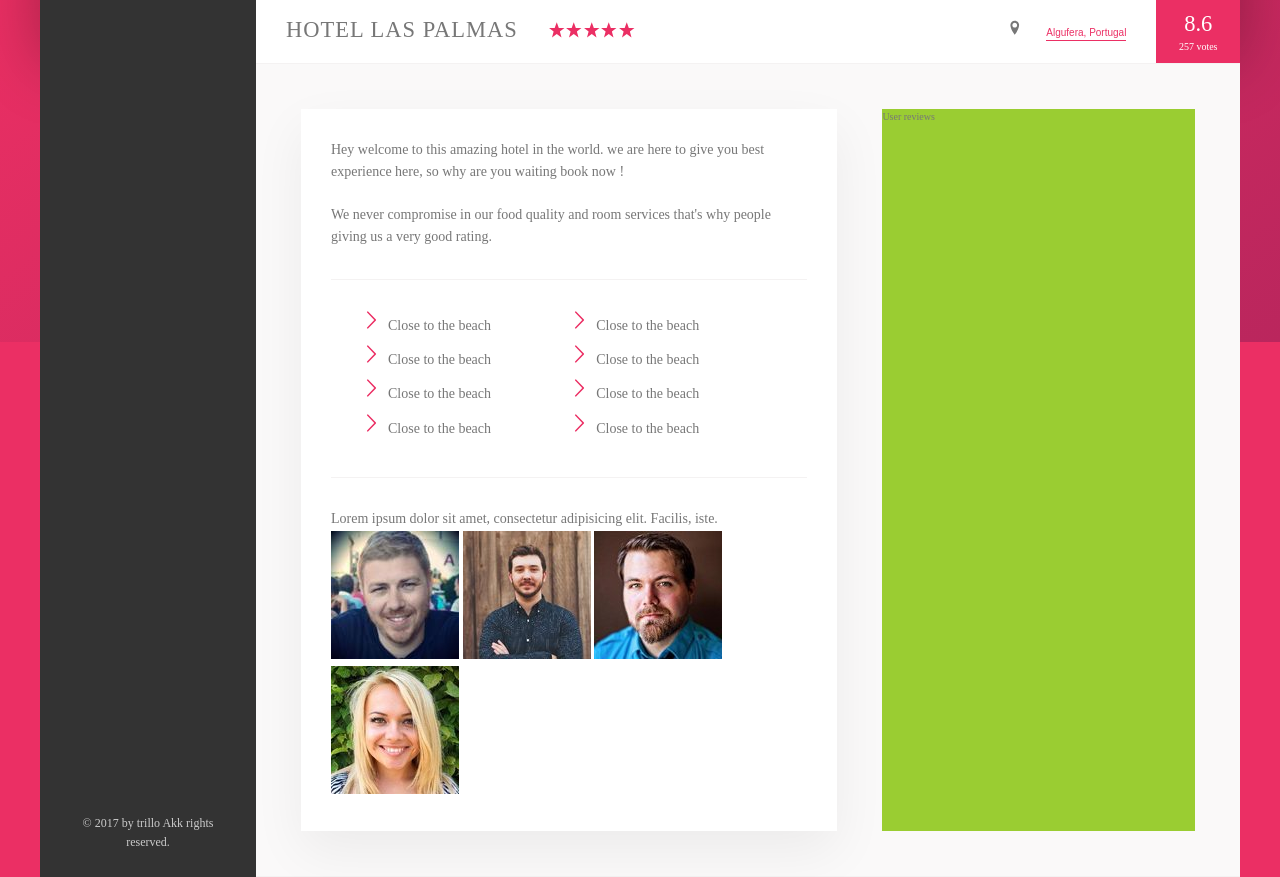
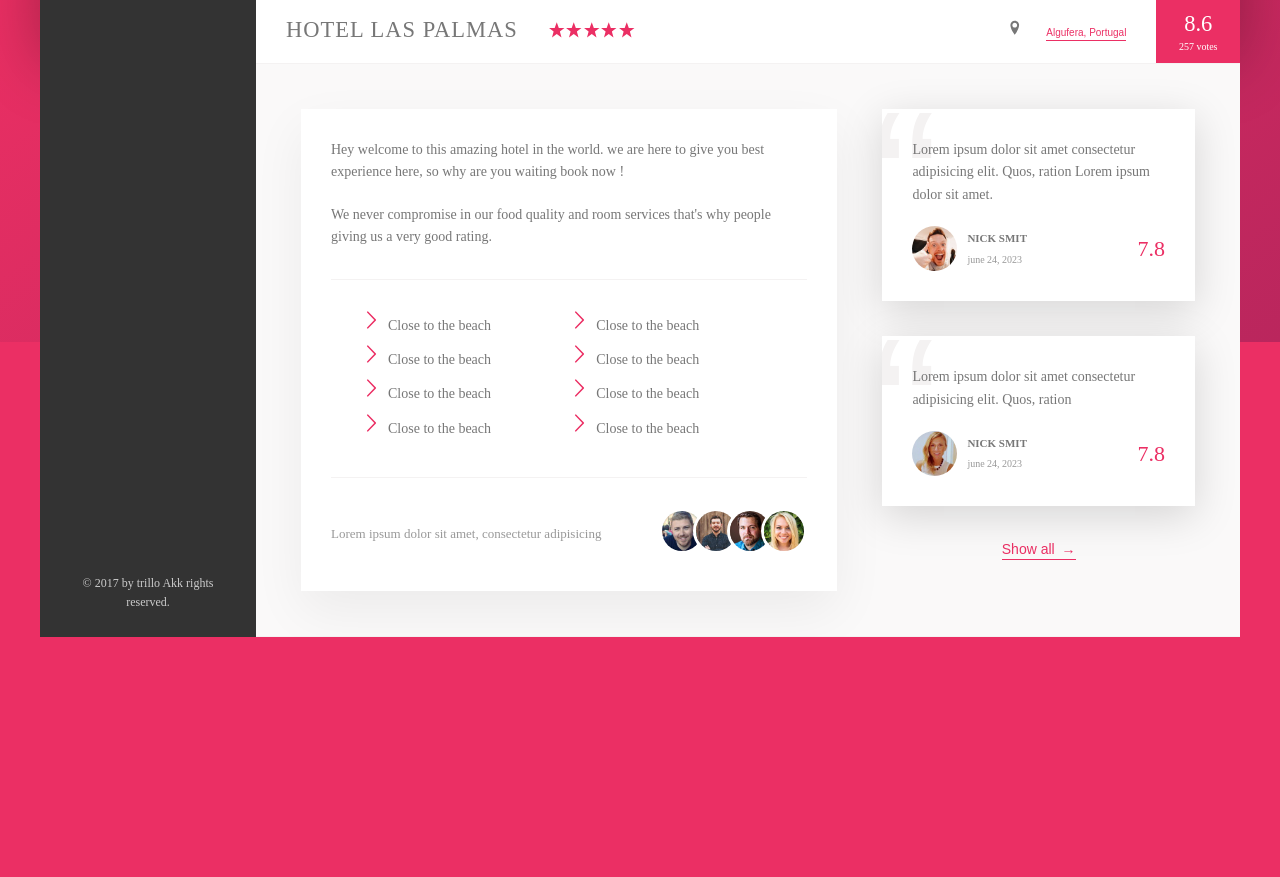
Before and after one commit to web-dev-sakib/Trillo, a website: page index.html in a window 1280 px wide. Shown: the part 538-1415 px from the top of the page. After the commit the page ends 1175 px from the top, so only its background shows below. Drawn offline with Linux system fonts and the light colour scheme.

Commit message:
making review section

```diff
--- a/index.html
+++ b/index.html
@@ -163,7 +163,7 @@
                             </ul>
                             <div class="recommend">
                                 <p class="recommend__count">
-                                    Lorem ipsum dolor sit amet, consectetur adipisicing elit. Facilis, iste.
+                                    Lorem ipsum dolor sit amet, consectetur adipisicing
                                 </p>
                                 <div class="recommend__friends">
                                     <img src="./img/user-3.jpg" alt="" class="recommend__photo">
@@ -175,7 +175,35 @@
                         </div>
 
                         <div class="user-reviews">
-                            User reviews
+                            <figure class="review">
+                                   <blockquote class="review__text">
+                                        Lorem ipsum dolor sit amet consectetur adipisicing elit. Quos, ration Lorem ipsum dolor sit amet.
+                                   </blockquote>
+                                   <figcaption class="review__user">
+                                        <img src="/img/user-1.jpg" alt="" class="review__photo">
+                                        <div class="review__user-box">
+                                            <p class="review__user-name">Nick smit</p>
+                                            <p class="review__user-date">june 24, 2023</p>
+                                        </div>
+                                        <div class="review__rating">7.8</div>
+                                   </figcaption>
+                            </figure>
+
+                            <figure class="review">
+                                <blockquote class="review__text">
+                                     Lorem ipsum dolor sit amet consectetur adipisicing elit. Quos, ration
+                                </blockquote>
+                                <figcaption class="review__user">
+                                     <img src="/img/user-2.jpg" alt="" class="review__photo">
+                                     <div class="review__user-box">
+                                         <p class="review__user-name">Nick smit</p>
+                                         <p class="review__user-date">june 24, 2023</p>
+                                     </div>
+                                     <div class="review__rating">7.8</div>
+                                </figcaption>
+                         </figure>
+
+                         <button class="btn-inline">Show all <span>&rarr;</span></button>
                         </div>
                     </div>
                 </main>
--- a/sass/_base.scss
+++ b/sass/_base.scss
@@ -32,6 +32,7 @@
 
     --shadow-dark: 0 2rem 6rem rgba(0,0,0,.3);
     --shadow-dark-1: 0 1rem 4rem rgba(0,0,0,.25);
+    --shadow-light: 0 1rem 4rem rgba(0,0,0,.15);
 }
 
 * {
--- a/sass/_components.scss
+++ b/sass/_components.scss
@@ -251,8 +251,19 @@
     cursor: pointer;
     transition: all .2s;
 
+
+    & span {
+        margin-left: 3px;
+        transition: all .2s;
+    }
+
+
     &:hover {
         color: var(--color-grey-dark-1);
+
+        span {
+            margin-left: 8px;
+        }
     }
 
     &:focus {
@@ -308,8 +319,101 @@
             background-color: var(--color-primary);
             -webkit-mask-image: url(/img/chevron-thin-right.svg);
             -webkit-mask-size:cover;
+            mask-image: url(/img/chevron-thin-right.svg);
+            mask-size:cover;
         }
     }
+}
 
+.recommend {
+    font-size: 1.3rem;
+    color: var(--color-grey-dark-3);
 
+    display: flex;
+    align-items: center;
+
+    &__count {
+        margin-right: auto;
+    }
+
+    &__friends {
+
+    }
+
+    &__photo {
+        box-sizing: content-box;
+        height: 4rem;
+        width: 4rem;
+        border-radius: 50%;
+        border: 3px solid #fff;
+
+        &:not(:last-child) {
+            margin-right: -1.5rem;
+        }
+    }
 }
+
+.review {
+    background-color: #fff;
+    box-shadow: var(--shadow-light);
+    padding: 3rem;
+    margin-bottom: 3.5rem;
+    position: relative;
+    overflow: hidden;
+
+    display: flex;
+    flex-direction: column;
+
+    &__text {
+        position: relative;
+        z-index: 10;
+    }
+
+    &__user {
+        margin-top: 2rem;
+        display: flex;
+        align-items: center;
+    }
+
+    &__photo {
+        height: 4.5rem;
+        width: 4.5rem;
+        border-radius: 50%;
+        margin-right: 1rem;
+    }
+
+    &__user-box {
+      margin-right: auto;
+    }
+
+    &__user-name {
+        font-size: 1.1rem;
+        font-weight: 600;
+        text-transform: uppercase;
+        margin-bottom: .4rem;
+    }
+
+    &__user-date {
+        font-size: 1rem;
+        color: var(--color-grey-dark-3);
+    }
+
+    &__rating {
+        color: var(--color-primary);
+        font-size: 2.2rem;
+        font-weight: 300;
+    }
+
+    &::before {
+        content: '\201C';
+        position: absolute;
+        top: -2.75rem;
+        left: -1rem;
+        line-height: 1;
+        font-size: 20rem;
+        color: var(--color-grey-light-2);
+        font-family: sans-serif;
+        z-index: 1;
+
+    }
+}
--- a/sass/_layout.scss
+++ b/sass/_layout.scss
@@ -39,6 +39,7 @@
 }
 
 .detail {
+    font-size: 1.4rem;
     display: flex;
     padding: 4.5rem;
     background-color: var(--color-grey-light-1);
@@ -46,7 +47,6 @@
 }
 
 .description {
-    font-size: 1.4rem;
     background-color: #fff;
     box-shadow: 0 2rem 5rem rgba(0,0,0,.06);
     padding: 3rem;
@@ -55,6 +55,8 @@
 }
 
 .user-reviews {
-    background-color: yellowgreen;
     flex: 1;
+    display: flex;
+    flex-direction: column;
+    align-items: center;
 }
```
Also changed, not shown: css/style.css.
